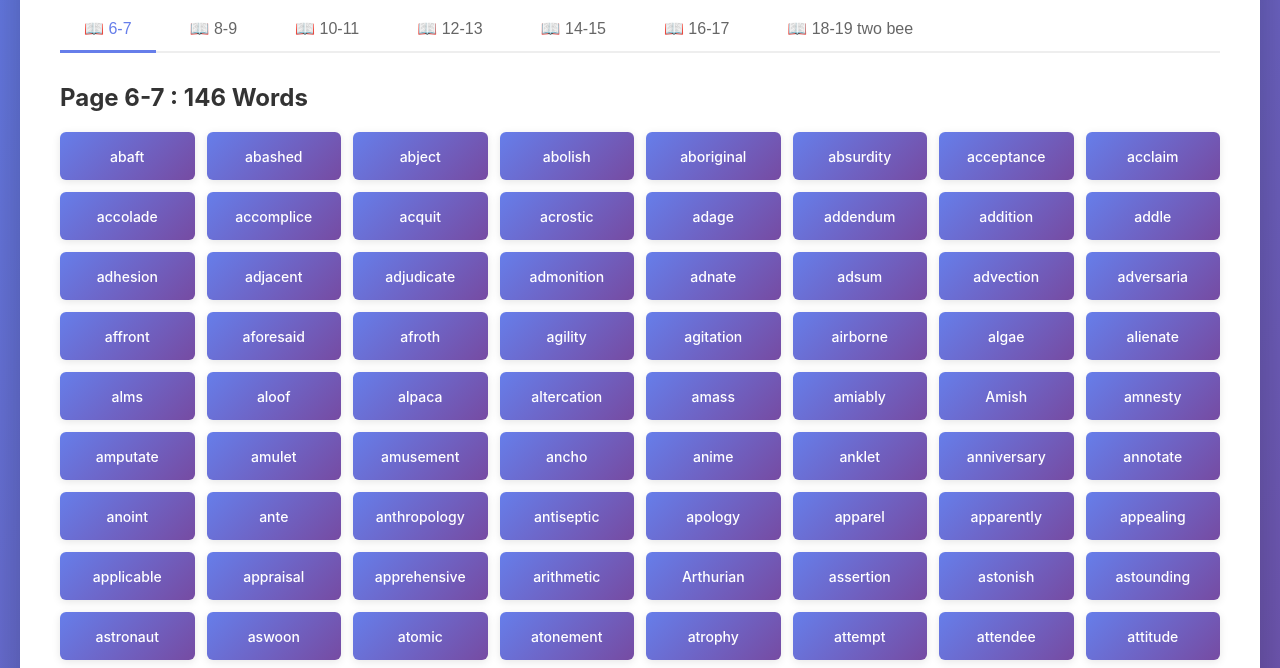
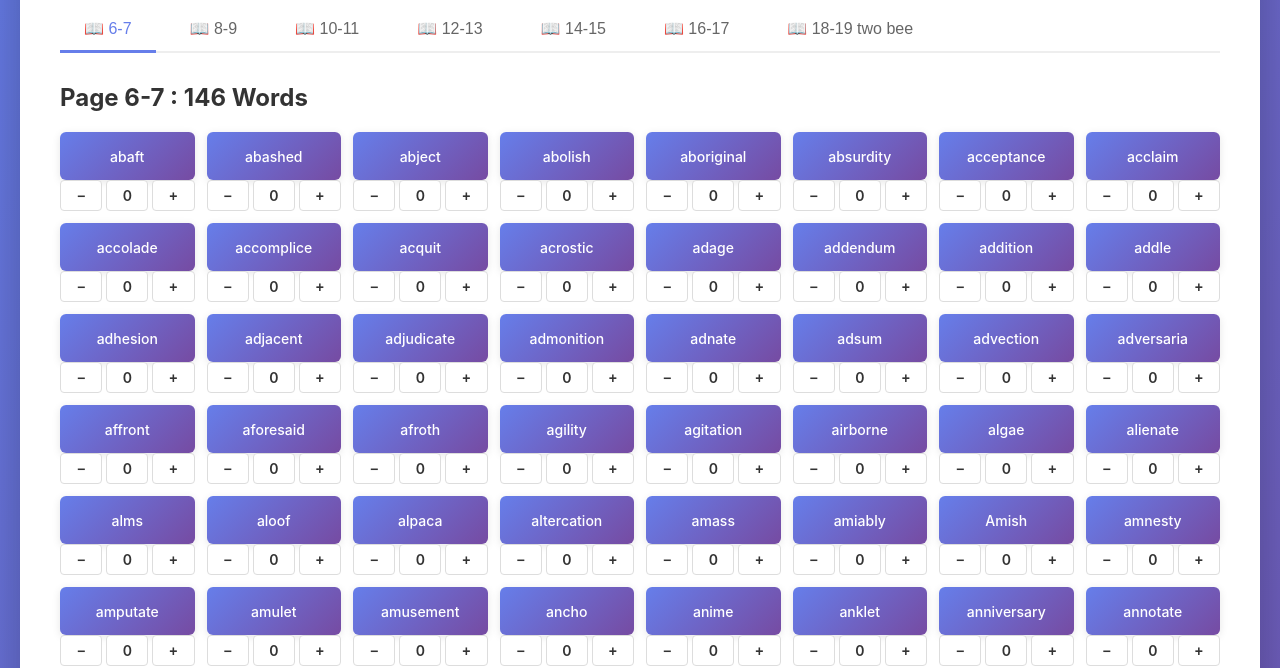
Before and after one commit to leoyuantx/leoyuantx.github.io, a website: page spelling_bee/words.html in a window 1280 px wide. Shown: the part 132-800 px from the top of the page. Drawn offline with Linux system fonts and the light colour scheme.

Commit message:
add plus and minus and counter

```diff
--- a/spelling_bee/words.html
+++ b/spelling_bee/words.html
@@ -128,6 +128,12 @@
       gap: 12px;
     }
 
+    .word-item {
+      display: flex;
+      flex-direction: column;
+      gap: 0;
+    }
+
     .word {
       display: flex;
       align-items: center;
@@ -160,6 +166,49 @@
 
     .word.selected:hover {
       box-shadow: 0 6px 20px rgba(255, 107, 107, 0.6);
+    }
+
+    .word-controls {
+      display: flex;
+      gap: 4px;
+      justify-content: center;
+    }
+
+    .word-control-btn {
+      flex: 1;
+      padding: 6px 8px;
+      border: 1px solid #ddd;
+      background: white;
+      color: #333;
+      font-weight: 600;
+      font-size: 14px;
+      border-radius: 4px;
+      cursor: pointer;
+      transition: all 0.2s ease;
+      user-select: none;
+    }
+
+    .word-control-btn:hover {
+      background: #f0f0f0;
+      border-color: #667eea;
+      color: #667eea;
+    }
+
+    .word-control-btn:active {
+      transform: scale(0.95);
+    }
+
+    .word-counter {
+      flex: 1;
+      padding: 6px 8px;
+      border: 1px solid #ddd;
+      background: white;
+      color: #333;
+      font-weight: 600;
+      font-size: 14px;
+      border-radius: 4px;
+      text-align: center;
+      user-select: none;
     }
 
     .overall-stats {
@@ -282,6 +331,11 @@
       grid.className = 'words-grid';
 
       page.words.forEach(word => {
+        // Create word container
+        const wordItem = document.createElement('div');
+        wordItem.className = 'word-item';
+
+        // Create word link
         const link = document.createElement('a');
         link.href = `https://translate.google.com/?sl=en&tl=zh-CN&op=translate&text=${encodeURIComponent(word)}`;
         link.target = '_blank';
@@ -303,7 +357,39 @@
           window.open(link.href, '_blank');
         });
 
-        grid.appendChild(link);
+        // Create controls container
+        const controls = document.createElement('div');
+        controls.className = 'word-controls';
+
+        // Create minus button
+        const minusBtn = document.createElement('button');
+        minusBtn.className = 'word-control-btn';
+        minusBtn.textContent = '−';
+        minusBtn.addEventListener('click', () => {
+          onMinusClick(word, minusBtn);
+        });
+
+        // Create counter display
+        const counter = document.createElement('div');
+        counter.className = 'word-counter';
+        counter.textContent = '0';
+        counter.dataset.count = '0';
+
+        // Create plus button
+        const plusBtn = document.createElement('button');
+        plusBtn.className = 'word-control-btn';
+        plusBtn.textContent = '+';
+        plusBtn.addEventListener('click', () => {
+          onPlusClick(word, plusBtn);
+        });
+
+        controls.appendChild(minusBtn);
+        controls.appendChild(counter);
+        controls.appendChild(plusBtn);
+
+        wordItem.appendChild(link);
+        wordItem.appendChild(controls);
+        grid.appendChild(wordItem);
       });
 
       content.appendChild(grid);
@@ -320,6 +406,18 @@
         document.getElementById(`tab-${idx}`).classList.add('active');
       });
     });
+
+    // Empty function for minus button
+    function onMinusClick(word, btn) {
+      // TODO: Add API call when endpoint is provided
+      console.log('Minus clicked for:', word);
+    }
+
+    // Empty function for plus button
+    function onPlusClick(word, btn) {
+      // TODO: Add API call when endpoint is provided
+      console.log('Plus clicked for:', word);
+    }
   </script>
 </body>
 </html>
```
